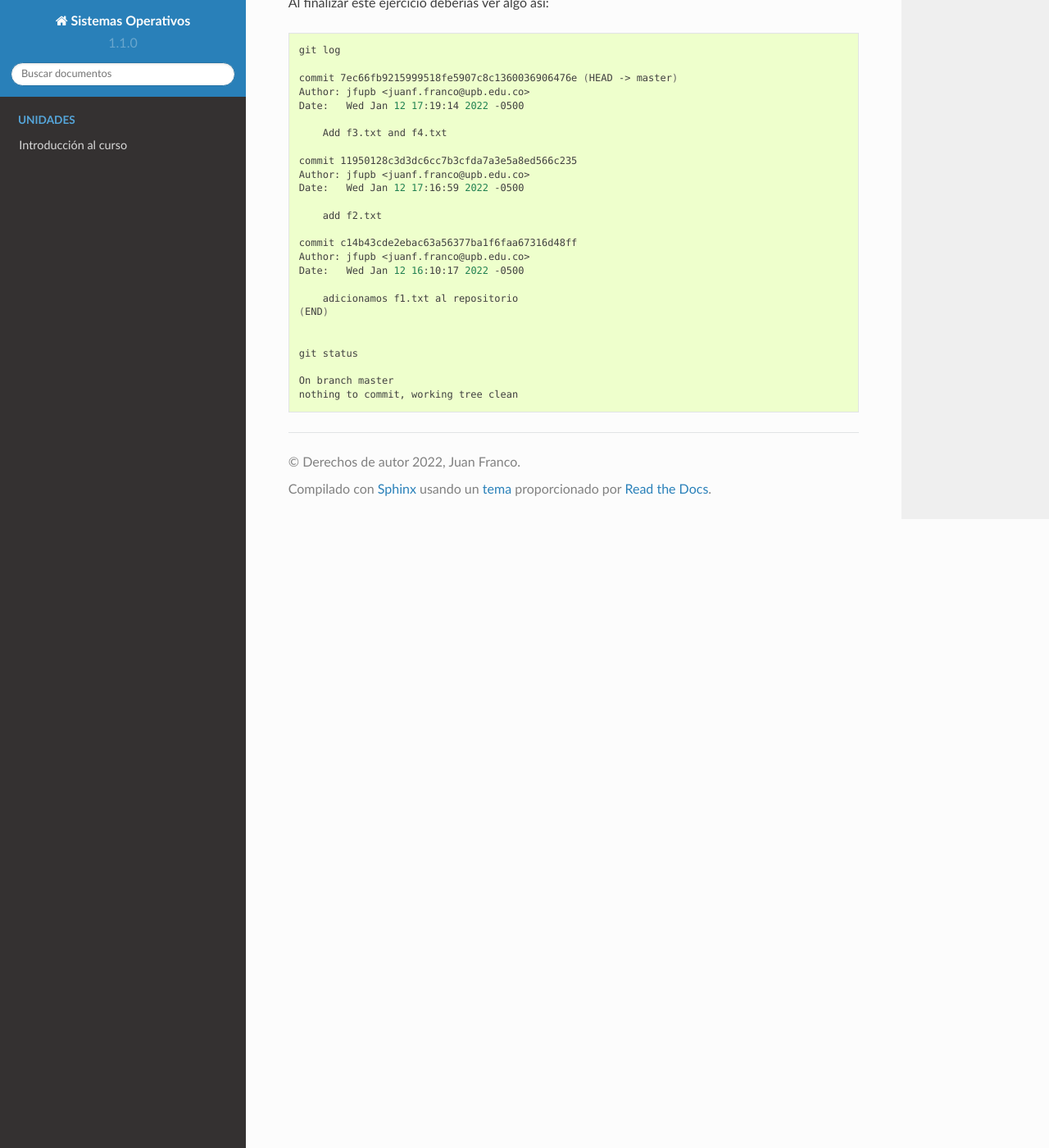
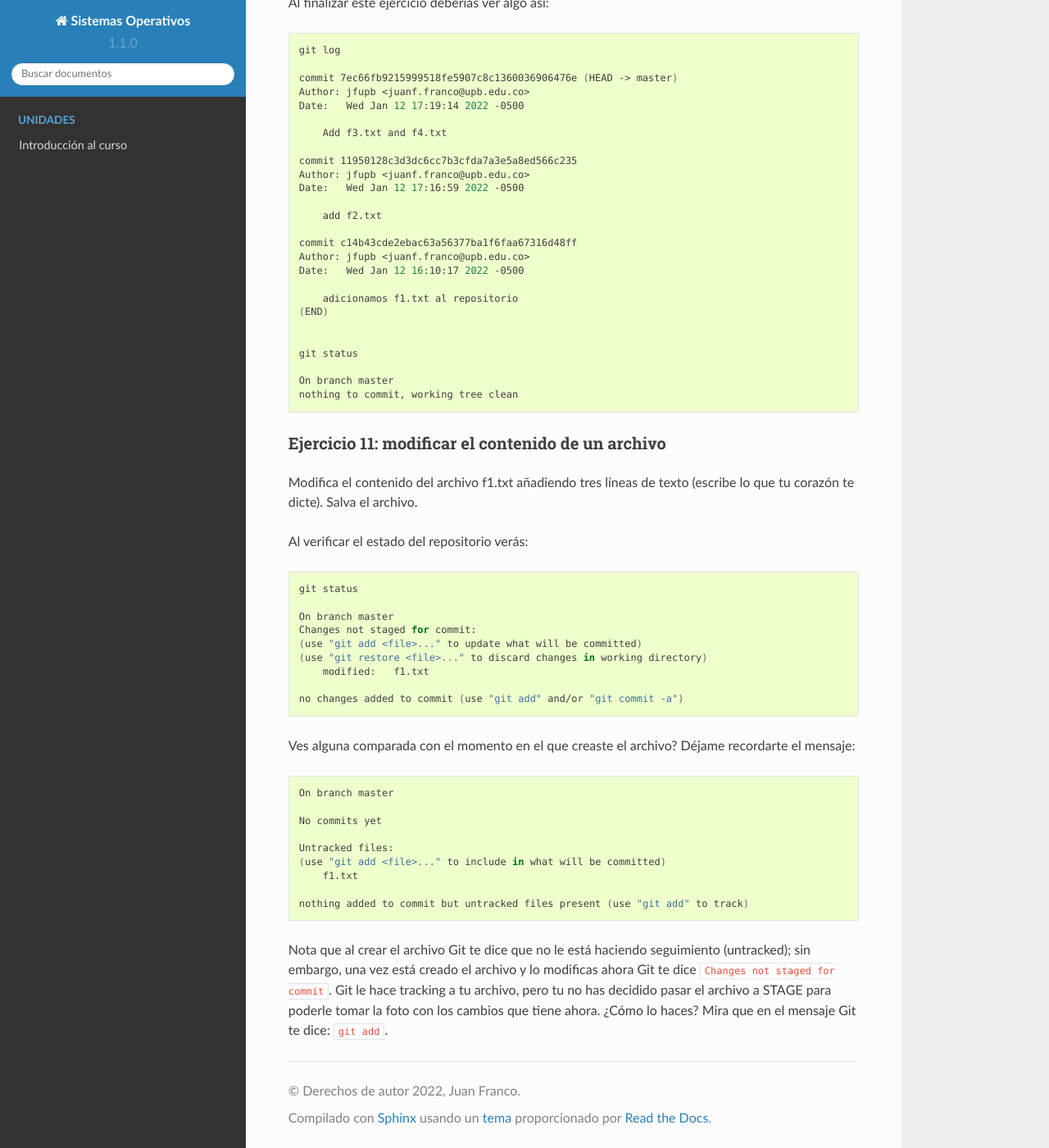
Before and after one commit to juanferfranco/sistemasoperativos, a Sphinx documentation site: the page built from docs/_unidad1/introGit.rst, in a window 1280 px wide and 1400 px high, scrolled down 9214 px. Shown: the whole window at 82% size. Built offline with Sphinx 7.4.7 and the Read the Docs theme 2.0.0, drawn with Linux system fonts in a browser that asks for light colours; pages that are not in the unit, such as notebooks, are missing from menus.

Commit message:
work in progress ejercicio 11

```diff
--- a/docs/_unidad1/introGit.rst
+++ b/docs/_unidad1/introGit.rst
@@ -504,3 +504,44 @@ Al finalizar este ejercicio deberías ver algo así:
 
     On branch master
     nothing to commit, working tree clean
+
+Ejercicio 11: modificar el contenido de un archivo
+^^^^^^^^^^^^^^^^^^^^^^^^^^^^^^^^^^^^^^^^^^^^^^^^^^^
+
+Modifica el contenido del archivo f1.txt añadiendo tres líneas de texto
+(escribe lo que tu corazón te dicte). Salva el archivo.
+
+Al verificar el estado del repositorio verás:
+
+.. code-block:: bash
+
+    git status
+
+    On branch master
+    Changes not staged for commit:
+    (use "git add <file>..." to update what will be committed)
+    (use "git restore <file>..." to discard changes in working directory)
+        modified:   f1.txt
+
+    no changes added to commit (use "git add" and/or "git commit -a")
+
+Ves alguna comparada con el momento en el que creaste el archivo? Déjame recordarte
+el mensaje:
+
+.. code-block:: bash
+
+    On branch master
+
+    No commits yet
+
+    Untracked files:
+    (use "git add <file>..." to include in what will be committed)
+        f1.txt
+
+    nothing added to commit but untracked files present (use "git add" to track)
+
+Nota que al crear el archivo Git te dice que no le está haciendo seguimiento (untracked);
+sin embargo, una vez está creado el archivo y lo modificas ahora Git te dice
+``Changes not staged for commit``. Git le hace tracking a tu archivo, pero tu
+no has decidido pasar el archivo a STAGE para poderle tomar la foto con los cambios
+que tiene ahora. ¿Cómo lo haces? Mira que en el mensaje Git te dice: ``git add``.
```
